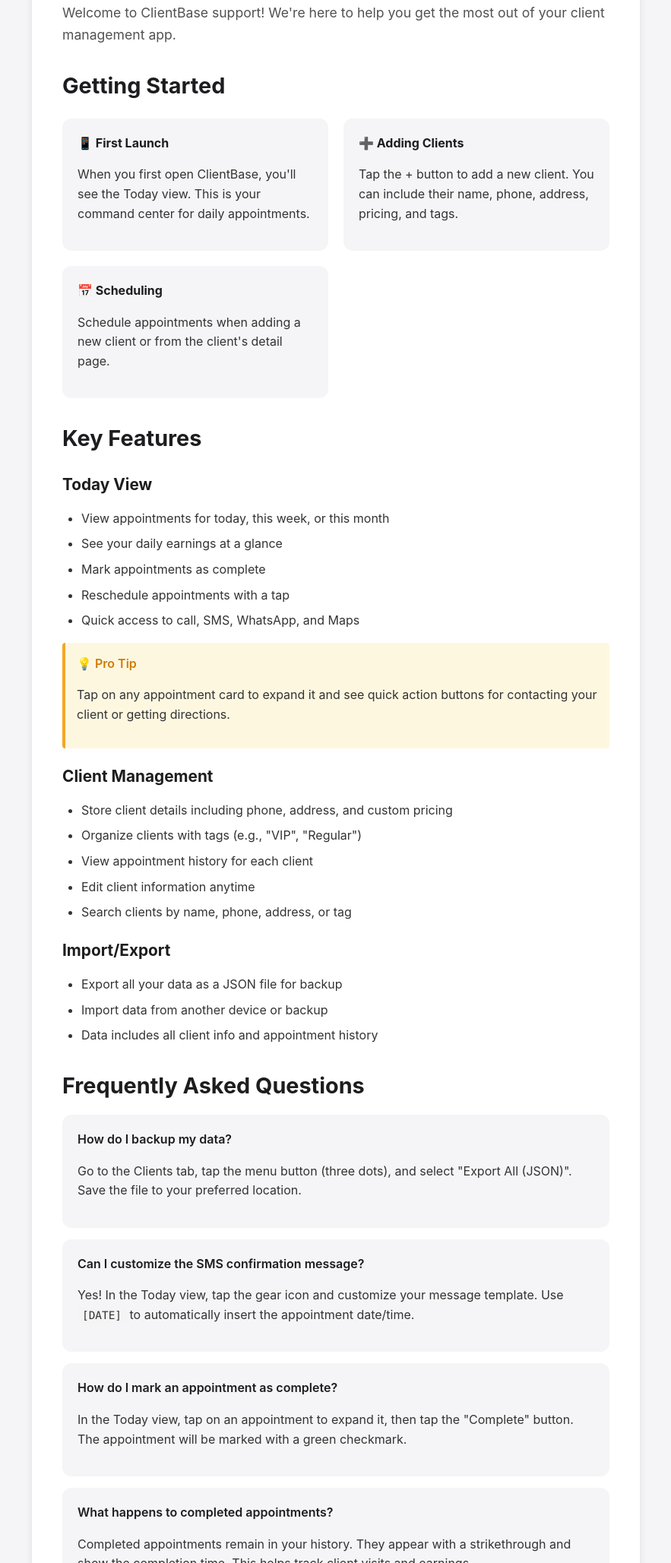
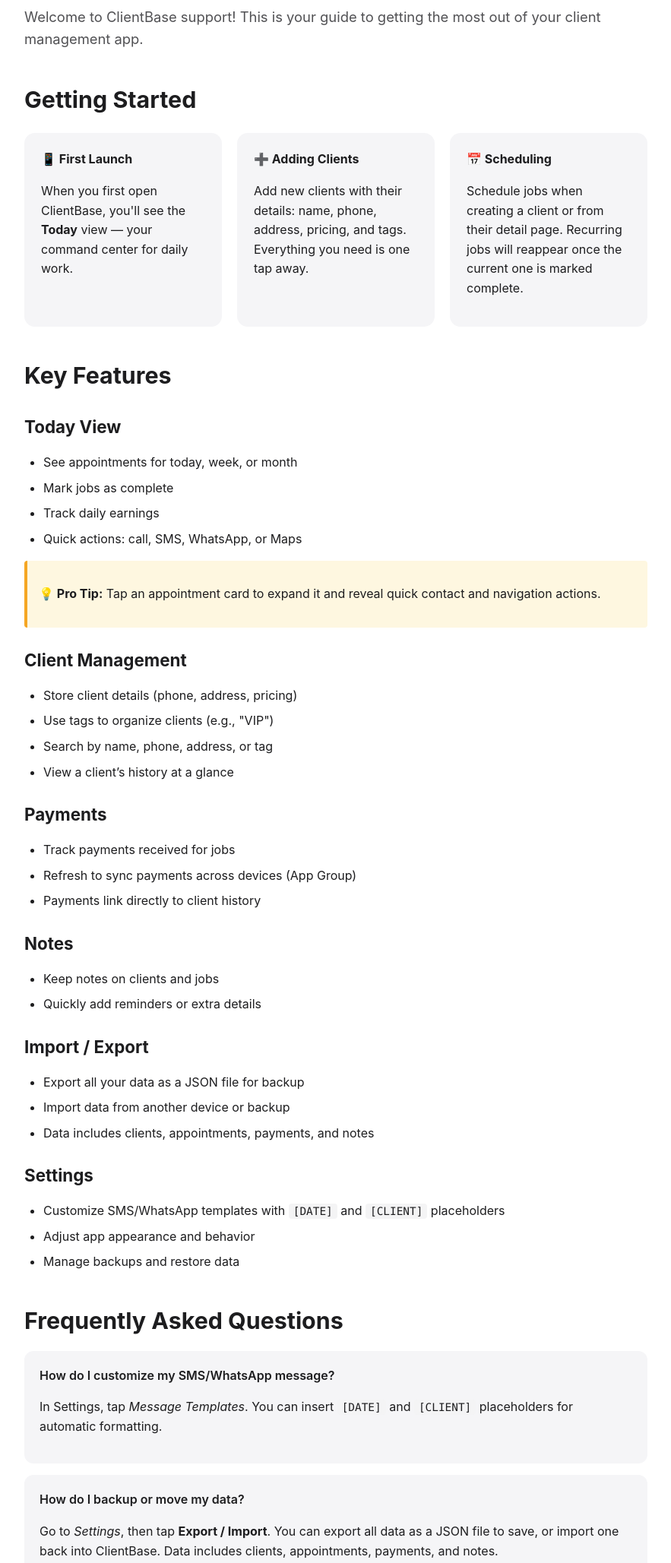
Before and after one commit to daraghbee/ClientBase-Help, a plain HTML site: page index.html in a window 1280 px wide. Shown: the part 165-2222 px from the top of the page at 76% size, without its empty margins (198-1081 px from the left). Drawn offline with Linux system fonts and the light colour scheme.

Commit message:
Update index.html

```diff
--- a/index.html
+++ b/index.html
@@ -8,8 +8,8 @@
     body {
       font-family: -apple-system, BlinkMacSystemFont, 'Segoe UI', Roboto, Helvetica, Arial, sans-serif;
       line-height: 1.6;
-            color: #333;
-            max-width: 800px;
+      color: #1d1d1f;
+      max-width: 900px;
       margin: 0 auto;
       padding: 20px;
       background-color: #f5f5f7;
@@ -17,44 +17,44 @@
     .container {
       background-color: white;
       padding: 40px;
-            border-radius: 16px;
-            box-shadow: 0 2px 10px rgba(0,0,0,0.1);
+      border-radius: 18px;
+      box-shadow: 0 4px 16px rgba(0,0,0,0.08);
     }
     h1 {
-            color: #1d1d1f;
-            font-size: 2.5em;
+      font-size: 2.6em;
       margin-bottom: 10px;
     }
     h2 {
-            color: #1d1d1f;
-            font-size: 1.8em;
-            margin-top: 30px;
+      font-size: 1.9em;
+      margin-top: 40px;
       margin-bottom: 15px;
     }
     h3 {
-            color: #1d1d1f;
-            font-size: 1.3em;
-            margin-top: 20px;
+      font-size: 1.4em;
+      margin-top: 25px;
       margin-bottom: 10px;
     }
     .intro {
-            font-size: 1.1em;
+      font-size: 1.15em;
       color: #515154;
       margin-bottom: 30px;
     }
     .feature-grid {
       display: grid;
-            grid-template-columns: repeat(auto-fit, minmax(250px, 1fr));
+      grid-template-columns: repeat(auto-fit, minmax(260px, 1fr));
       gap: 20px;
       margin: 20px 0;
     }
     .feature-card {
       background-color: #f5f5f7;
-            padding: 20px;
-            border-radius: 12px;
+      padding: 22px;
+      border-radius: 14px;
+      transition: background 0.2s ease;
+    }
+    .feature-card:hover {
+      background-color: #ebebed;
     }
     .feature-card h4 {
-            color: #1d1d1f;
       margin-top: 0;
       margin-bottom: 10px;
     }
@@ -66,20 +66,15 @@
     }
     .faq-question {
       font-weight: 600;
-            color: #1d1d1f;
       margin-bottom: 10px;
     }
     .contact-section {
       background-color: #0071e3;
       color: white;
-            padding: 30px;
-            border-radius: 12px;
-            margin-top: 40px;
+      padding: 35px;
+      border-radius: 14px;
+      margin-top: 50px;
       text-align: center;
-        }
-        .contact-section h2 {
-            color: white;
-            margin-top: 0;
     }
     .contact-section a {
       color: white;
@@ -92,11 +87,6 @@
       padding: 15px;
       margin: 15px 0;
       border-radius: 4px;
-        }
-        .tip-title {
-            font-weight: 600;
-            color: #d07c00;
-            margin-bottom: 5px;
     }
     code {
       background-color: #f4f4f5;
@@ -123,22 +113,21 @@
 <body>
   <div class="container">
     <h1>ClientBase Support</h1>
-        <p class="intro">Welcome to ClientBase support! We're here to help you get the most out of your client management app.</p>
+    <p class="intro">Welcome to ClientBase support! This is your guide to getting the most out of your client management app.</p>
 
     <h2>Getting Started</h2>
-
     <div class="feature-grid">
       <div class="feature-card">
         <h4>📱 First Launch</h4>
-                <p>When you first open ClientBase, you'll see the Today view. This is your command center for daily appointments.</p>
+        <p>When you first open ClientBase, you'll see the <strong>Today</strong> view — your command center for daily work.</p>
       </div>
       <div class="feature-card">
         <h4>➕ Adding Clients</h4>
-                <p>Tap the + button to add a new client. You can include their name, phone, address, pricing, and tags.</p>
+        <p>Add new clients with their details: name, phone, address, pricing, and tags. Everything you need is one tap away.</p>
       </div>
       <div class="feature-card">
         <h4>📅 Scheduling</h4>
-                <p>Schedule appointments when adding a new client or from the client's detail page.</p>
+        <p>Schedule jobs when creating a client or from their detail page. Recurring jobs will reappear once the current one is marked complete.</p>
       </div>
     </div>
 
@@ -146,91 +135,94 @@
 
     <h3>Today View</h3>
     <ul>
-            <li>View appointments for today, this week, or this month</li>
-            <li>See your daily earnings at a glance</li>
-            <li>Mark appointments as complete</li>
-            <li>Reschedule appointments with a tap</li>
-            <li>Quick access to call, SMS, WhatsApp, and Maps</li>
+      <li>See appointments for today, week, or month</li>
+      <li>Mark jobs as complete</li>
+      <li>Track daily earnings</li>
+      <li>Quick actions: call, SMS, WhatsApp, or Maps</li>
     </ul>
 
     <div class="tip">
-            <div class="tip-title">💡 Pro Tip</div>
-            <p>Tap on any appointment card to expand it and see quick action buttons for contacting your client or getting directions.</p>
+      <p><strong>💡 Pro Tip:</strong> Tap an appointment card to expand it and reveal quick contact and navigation actions.</p>
     </div>
 
     <h3>Client Management</h3>
     <ul>
-            <li>Store client details including phone, address, and custom pricing</li>
-            <li>Organize clients with tags (e.g., "VIP", "Regular")</li>
-            <li>View appointment history for each client</li>
-            <li>Edit client information anytime</li>
-            <li>Search clients by name, phone, address, or tag</li>
+      <li>Store client details (phone, address, pricing)</li>
+      <li>Use tags to organize clients (e.g., "VIP")</li>
+      <li>Search by name, phone, address, or tag</li>
+      <li>View a client’s history at a glance</li>
     </ul>
 
-        <h3>Import/Export</h3>
+    <h3>Payments</h3>
+    <ul>
+      <li>Track payments received for jobs</li>
+      <li>Refresh to sync payments across devices (App Group)</li>
+      <li>Payments link directly to client history</li>
+    </ul>
+
+    <h3>Notes</h3>
+    <ul>
+      <li>Keep notes on clients and jobs</li>
+      <li>Quickly add reminders or extra details</li>
+    </ul>
+
+    <h3>Import / Export</h3>
     <ul>
       <li>Export all your data as a JSON file for backup</li>
       <li>Import data from another device or backup</li>
-            <li>Data includes all client info and appointment history</li>
+      <li>Data includes clients, appointments, payments, and notes</li>
+    </ul>
+
+    <h3>Settings</h3>
+    <ul>
+      <li>Customize SMS/WhatsApp templates with <code>[DATE]</code> and <code>[CLIENT]</code> placeholders</li>
+      <li>Adjust app appearance and behavior</li>
+      <li>Manage backups and restore data</li>
     </ul>
 
     <h2>Frequently Asked Questions</h2>
 
     <div class="faq-item">
-            <div class="faq-question">How do I backup my data?</div>
-            <p>Go to the Clients tab, tap the menu button (three dots), and select "Export All (JSON)". Save the file to your preferred location.</p>
+      <div class="faq-question">How do I customize my SMS/WhatsApp message?</div>
+      <p>In Settings, tap <em>Message Templates</em>. You can insert <code>[DATE]</code> and <code>[CLIENT]</code> placeholders for automatic formatting.</p>
     </div>
 
     <div class="faq-item">
-            <div class="faq-question">Can I customize the SMS confirmation message?</div>
-            <p>Yes! In the Today view, tap the gear icon and customize your message template. Use <code>[DATE]</code> to automatically insert the appointment date/time.</p>
+      <div class="faq-question">How do I backup or move my data?</div>
+      <p>Go to <em>Settings</em>, then tap <strong>Export / Import</strong>. You can export all data as a JSON file to save, or import one back into ClientBase. Data includes clients, appointments, payments, and notes.</p>
     </div>
 
     <div class="faq-item">
-            <div class="faq-question">How do I mark an appointment as complete?</div>
-            <p>In the Today view, tap on an appointment to expand it, then tap the "Complete" button. The appointment will be marked with a green checkmark.</p>
+      <div class="faq-question">Where is my data stored?</div>
+      <p>Your data stays local on your device, secured by Apple’s Core Data framework. App Group sharing is used for safe backups between app extensions.</p>
     </div>
 
     <div class="faq-item">
-            <div class="faq-question">What happens to completed appointments?</div>
-            <p>Completed appointments remain in your history. They appear with a strikethrough and show the completion time. This helps track client visits and earnings.</p>
-        </div>
-
-        <div class="faq-item">
-            <div class="faq-question">Can I group clients by tags?</div>
-            <p>Yes! In the Clients tab, tap the menu button and select "Tag" under "Group By". Your clients will be organized by their assigned tags.</p>
-        </div>
-
-        <div class="faq-item">
-            <div class="faq-question">Is my data stored securely?</div>
-            <p>All data is stored locally on your device using Apple's secure Core Data framework. No data is sent to external servers.</p>
+      <div class="faq-question">What about recurring jobs?</div>
+      <p>Recurring jobs appear once the current one is completed. You’ll always see the next job in your Today or Month view.</p>
     </div>
 
     <h2>Troubleshooting</h2>
-
-        <h3>Import Issues</h3>
-        <p>If you're having trouble importing data:</p>
+    <h3>WhatsApp Not Opening</h3>
     <ul>
-            <li>Ensure the JSON file is properly formatted</li>
-            <li>Check that client names are not empty</li>
-            <li>Verify the file was exported from ClientBase</li>
+      <li>Make sure WhatsApp is installed</li>
+      <li>Include country codes in phone numbers</li>
+      <li>Avoid extra symbols in numbers</li>
     </ul>
 
-        <h3>WhatsApp Integration</h3>
-        <p>For WhatsApp to work:</p>
+    <h3>Payments Not Showing</h3>
     <ul>
-            <li>WhatsApp must be installed on your device</li>
-            <li>Phone numbers should include country codes</li>
-            <li>Remove any special characters from phone numbers</li>
+      <li>Pull to refresh in the Payments tab</li>
+      <li>Check that the client has jobs marked as complete</li>
     </ul>
 
     <div class="contact-section">
       <h2>Still Need Help?</h2>
-            <p>We're here to assist you! If you can't find what you're looking for or need additional support, please don't hesitate to reach out.</p>
+      <p>If you can’t find what you need, reach out directly:</p>
       <p style="font-size: 1.2em; margin-top: 20px;">
-                📧 Email us at: <a href="mailto:daragh.dev@icloud.com">daragh.dev@icloud.com</a>
+        📧 <a href="mailto:daragh.dev@icloud.com">daragh.dev@icloud.com</a>
       </p>
-            <p style="margin-top: 15px;">We typically respond within 24-48 hours</p>
+      <p style="margin-top: 15px;">Replies within 24–48 hours</p>
     </div>
   </div>
 </body>
```
Lines whose indentation alone changed are shown as unchanged.
